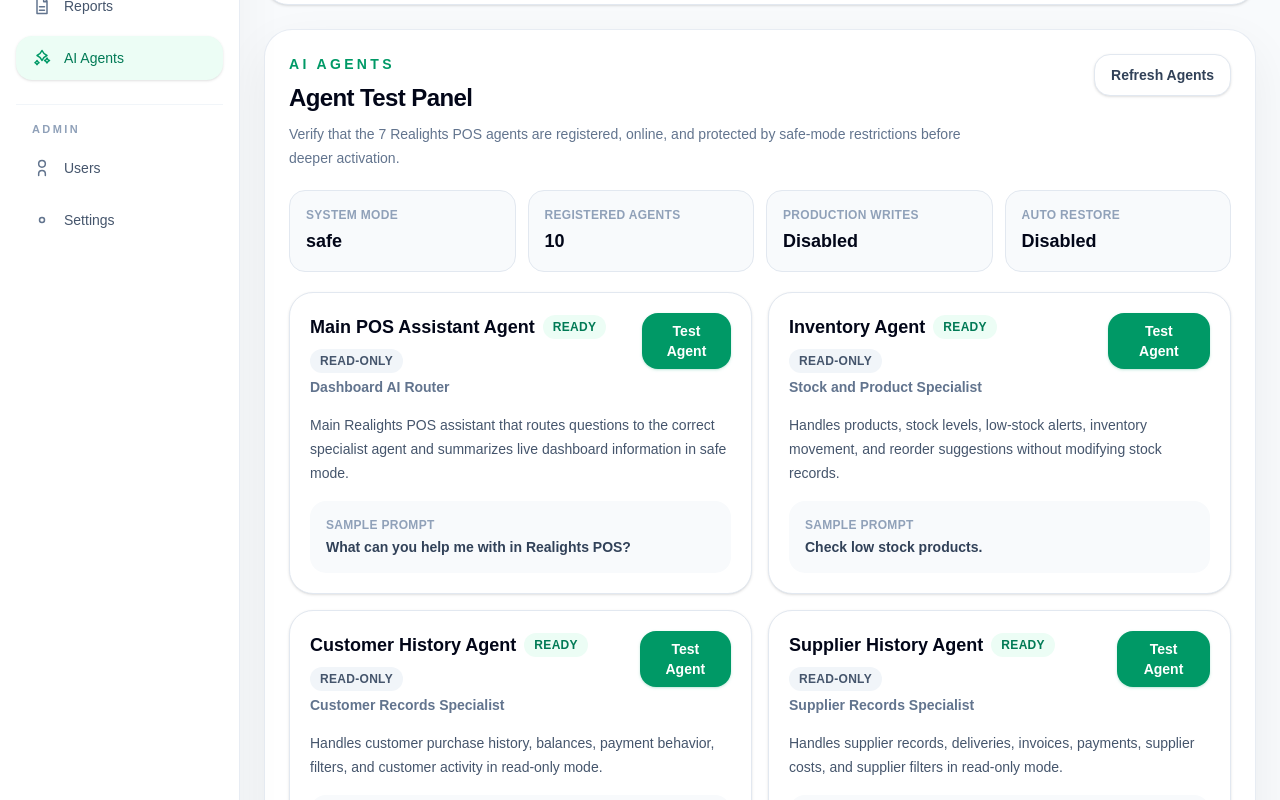
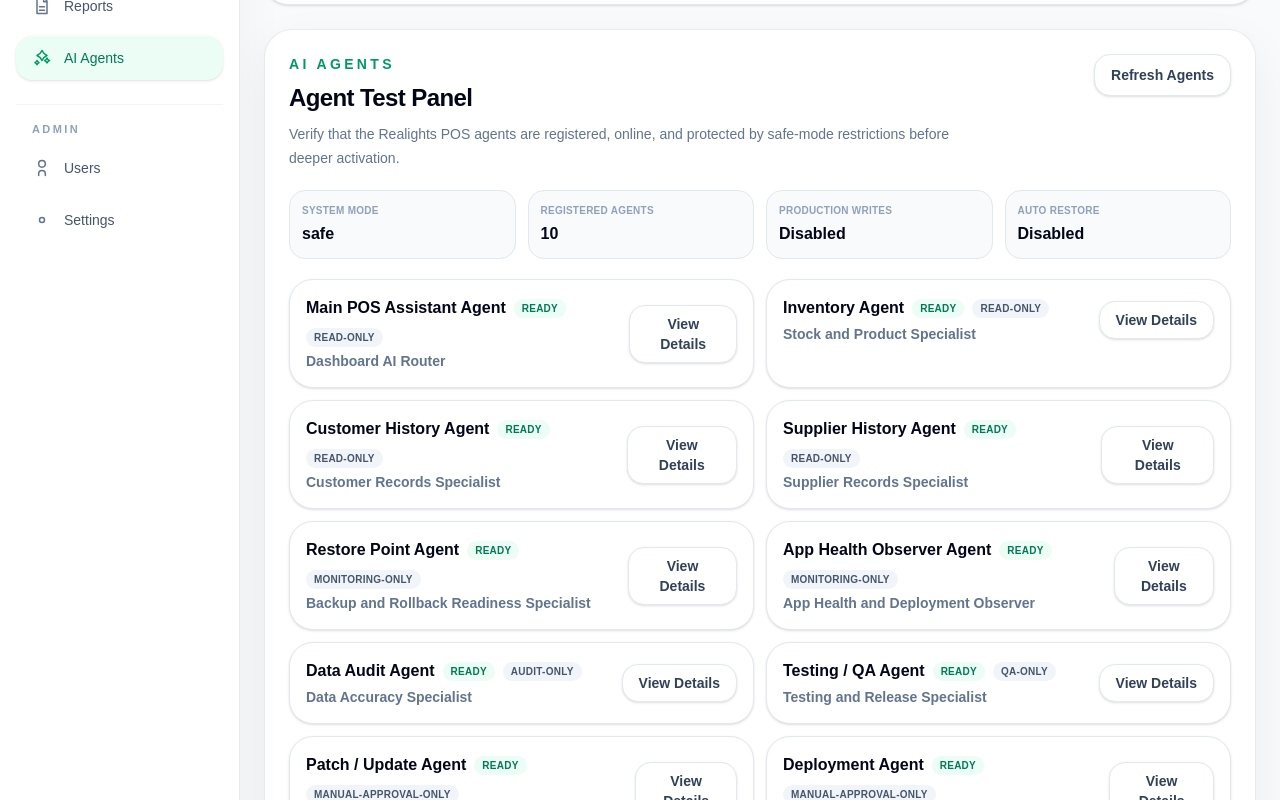
Before and after one commit to johncardinales-cpu/realight-dashboard, a Next.js app: page /ai-agents in a window 1280 px wide. Shown: the part 700-1500 px from the top of the page. Built offline with nearby package versions, Linux system fonts and the light colour scheme.

Commit message:
Compact AI agents panel with expandable details

```diff
--- a/components/ai/AgentTestPanel.tsx
+++ b/components/ai/AgentTestPanel.tsx
@@ -40,6 +40,7 @@
   const [status, setStatus] = useState<StatusPayload | null>(null);
   const [loadingStatus, setLoadingStatus] = useState(true);
   const [testingAgentId, setTestingAgentId] = useState<string | null>(null);
+  const [expandedAgentId, setExpandedAgentId] = useState<string | null>(null);
   const [testResponse, setTestResponse] = useState<TestResponse | null>(null);
   const [error, setError] = useState("");
 
@@ -87,7 +88,7 @@
           <p className="text-sm font-bold uppercase tracking-[0.24em] text-emerald-600">AI Agents</p>
           <h2 className="mt-2 text-2xl font-semibold tracking-tight text-slate-950">Agent Test Panel</h2>
           <p className="mt-2 max-w-2xl text-sm font-medium leading-6 text-slate-500">
-            Verify that the 7 Realights POS agents are registered, online, and protected by safe-mode restrictions before deeper activation.
+            Verify that the Realights POS agents are registered, online, and protected by safe-mode restrictions before deeper activation.
           </p>
         </div>
         <button onClick={() => loadStatus().catch(console.error)} className="rounded-2xl border border-slate-200 bg-white px-4 py-2.5 text-sm font-semibold text-slate-700 shadow-sm transition hover:border-slate-300 hover:bg-slate-50">
@@ -97,48 +98,65 @@
 
       {error ? <div className="mb-4 rounded-2xl border border-rose-200 bg-rose-50 px-4 py-3 text-sm font-semibold text-rose-700">{error}</div> : null}
 
-      <div className="mb-5 grid grid-cols-1 gap-3 md:grid-cols-2 xl:grid-cols-4">
-        <div className="rounded-2xl border border-slate-200 bg-slate-50 p-4">
-          <p className="text-xs font-bold uppercase tracking-wide text-slate-400">System Mode</p>
-          <p className="mt-1 text-lg font-semibold text-slate-950">{status?.mode || "safe"}</p>
+      <div className="mb-5 grid grid-cols-2 gap-3 xl:grid-cols-4">
+        <div className="rounded-2xl border border-slate-200 bg-slate-50 p-3">
+          <p className="text-[10px] font-bold uppercase tracking-wide text-slate-400">System Mode</p>
+          <p className="mt-1 text-base font-semibold text-slate-950">{status?.mode || "safe"}</p>
         </div>
-        <div className="rounded-2xl border border-slate-200 bg-slate-50 p-4">
-          <p className="text-xs font-bold uppercase tracking-wide text-slate-400">Registered Agents</p>
-          <p className="mt-1 text-lg font-semibold text-slate-950">{status?.agents?.length ?? "..."}</p>
+        <div className="rounded-2xl border border-slate-200 bg-slate-50 p-3">
+          <p className="text-[10px] font-bold uppercase tracking-wide text-slate-400">Registered Agents</p>
+          <p className="mt-1 text-base font-semibold text-slate-950">{status?.agents?.length ?? "..."}</p>
         </div>
-        <div className="rounded-2xl border border-slate-200 bg-slate-50 p-4">
-          <p className="text-xs font-bold uppercase tracking-wide text-slate-400">Production Writes</p>
-          <p className="mt-1 text-lg font-semibold text-slate-950">{status?.writeActionsEnabled ? "Enabled" : "Disabled"}</p>
+        <div className="rounded-2xl border border-slate-200 bg-slate-50 p-3">
+          <p className="text-[10px] font-bold uppercase tracking-wide text-slate-400">Production Writes</p>
+          <p className="mt-1 text-base font-semibold text-slate-950">{status?.writeActionsEnabled ? "Enabled" : "Disabled"}</p>
         </div>
-        <div className="rounded-2xl border border-slate-200 bg-slate-50 p-4">
-          <p className="text-xs font-bold uppercase tracking-wide text-slate-400">Auto Restore</p>
-          <p className="mt-1 text-lg font-semibold text-slate-950">{status?.autoRestoreEnabled ? "Enabled" : "Disabled"}</p>
+        <div className="rounded-2xl border border-slate-200 bg-slate-50 p-3">
+          <p className="text-[10px] font-bold uppercase tracking-wide text-slate-400">Auto Restore</p>
+          <p className="mt-1 text-base font-semibold text-slate-950">{status?.autoRestoreEnabled ? "Enabled" : "Disabled"}</p>
         </div>
       </div>
 
-      <div className="grid grid-cols-1 gap-4 xl:grid-cols-2">
-        {(status?.agents || []).map((agent) => (
-          <div key={agent.id} className="rounded-3xl border border-slate-200 bg-white p-5 shadow-sm">
-            <div className="flex flex-col gap-3 sm:flex-row sm:items-start sm:justify-between">
-              <div>
+      <div className="grid grid-cols-1 gap-3 xl:grid-cols-2">
+        {(status?.agents || []).map((agent) => {
+          const isExpanded = expandedAgentId === agent.id;
+
+          return (
+            <div key={agent.id} className="rounded-3xl border border-slate-200 bg-white p-4 shadow-sm transition hover:border-emerald-200 hover:shadow-md">
+              <div className="flex flex-col gap-3 sm:flex-row sm:items-center sm:justify-between">
+                <div className="min-w-0">
                   <div className="flex flex-wrap items-center gap-2">
-                  <h3 className="text-lg font-semibold text-slate-950">{agent.name}</h3>
-                  <span className="rounded-full bg-emerald-50 px-2.5 py-1 text-xs font-bold uppercase tracking-wide text-emerald-700">{agent.status}</span>
-                  <span className="rounded-full bg-slate-100 px-2.5 py-1 text-xs font-bold uppercase tracking-wide text-slate-600">{agent.mode}</span>
+                    <h3 className="text-base font-semibold text-slate-950">{agent.name}</h3>
+                    <span className="rounded-full bg-emerald-50 px-2 py-0.5 text-[10px] font-bold uppercase tracking-wide text-emerald-700">{agent.status}</span>
+                    <span className="rounded-full bg-slate-100 px-2 py-0.5 text-[10px] font-bold uppercase tracking-wide text-slate-600">{agent.mode}</span>
                   </div>
-                <p className="mt-1 text-sm font-semibold text-slate-500">{agent.title}</p>
+                  <p className="mt-1 truncate text-sm font-semibold text-slate-500">{agent.title}</p>
                 </div>
-              <button onClick={() => testAgent(agent)} disabled={testingAgentId === agent.id} className="rounded-2xl bg-emerald-600 px-4 py-2 text-sm font-semibold text-white shadow-sm shadow-emerald-600/20 transition hover:bg-emerald-700 disabled:cursor-not-allowed disabled:bg-slate-300">
-                {testingAgentId === agent.id ? "Testing..." : "Test Agent"}
+
+                <button
+                  type="button"
+                  onClick={() => setExpandedAgentId(isExpanded ? null : agent.id)}
+                  className="rounded-2xl border border-slate-200 bg-white px-4 py-2 text-sm font-semibold text-slate-700 shadow-sm transition hover:border-emerald-200 hover:bg-emerald-50 hover:text-emerald-700"
+                >
+                  {isExpanded ? "Hide Details" : "View Details"}
                 </button>
               </div>
-            <p className="mt-4 text-sm leading-6 text-slate-600">{agent.summary}</p>
+
+              {isExpanded ? (
+                <div className="mt-4 border-t border-slate-100 pt-4">
+                  <p className="text-sm leading-6 text-slate-600">{agent.summary}</p>
                   <div className="mt-4 rounded-2xl bg-slate-50 p-4">
                     <p className="text-xs font-bold uppercase tracking-wide text-slate-400">Sample Prompt</p>
                     <p className="mt-1 text-sm font-semibold text-slate-700">{agent.samplePrompts[0]}</p>
                   </div>
+                  <button onClick={() => testAgent(agent)} disabled={testingAgentId === agent.id} className="mt-4 rounded-2xl bg-emerald-600 px-4 py-2 text-sm font-semibold text-white shadow-sm shadow-emerald-600/20 transition hover:bg-emerald-700 disabled:cursor-not-allowed disabled:bg-slate-300">
+                    {testingAgentId === agent.id ? "Testing..." : "Test Agent"}
+                  </button>
                 </div>
-        ))}
+              ) : null}
+            </div>
+          );
+        })}
       </div>
 
       {testResponse ? (
```
Lines whose indentation alone changed are shown as unchanged.
